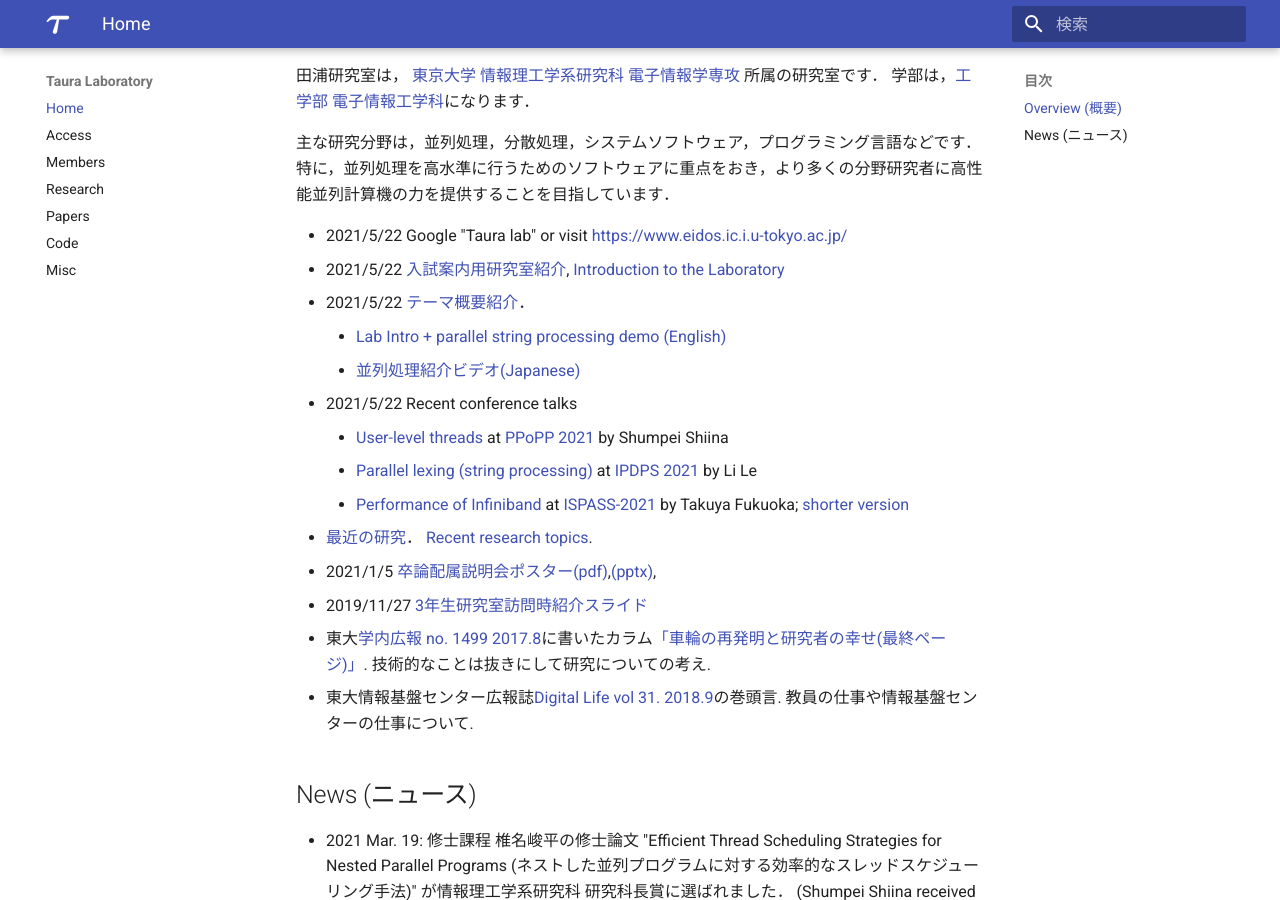
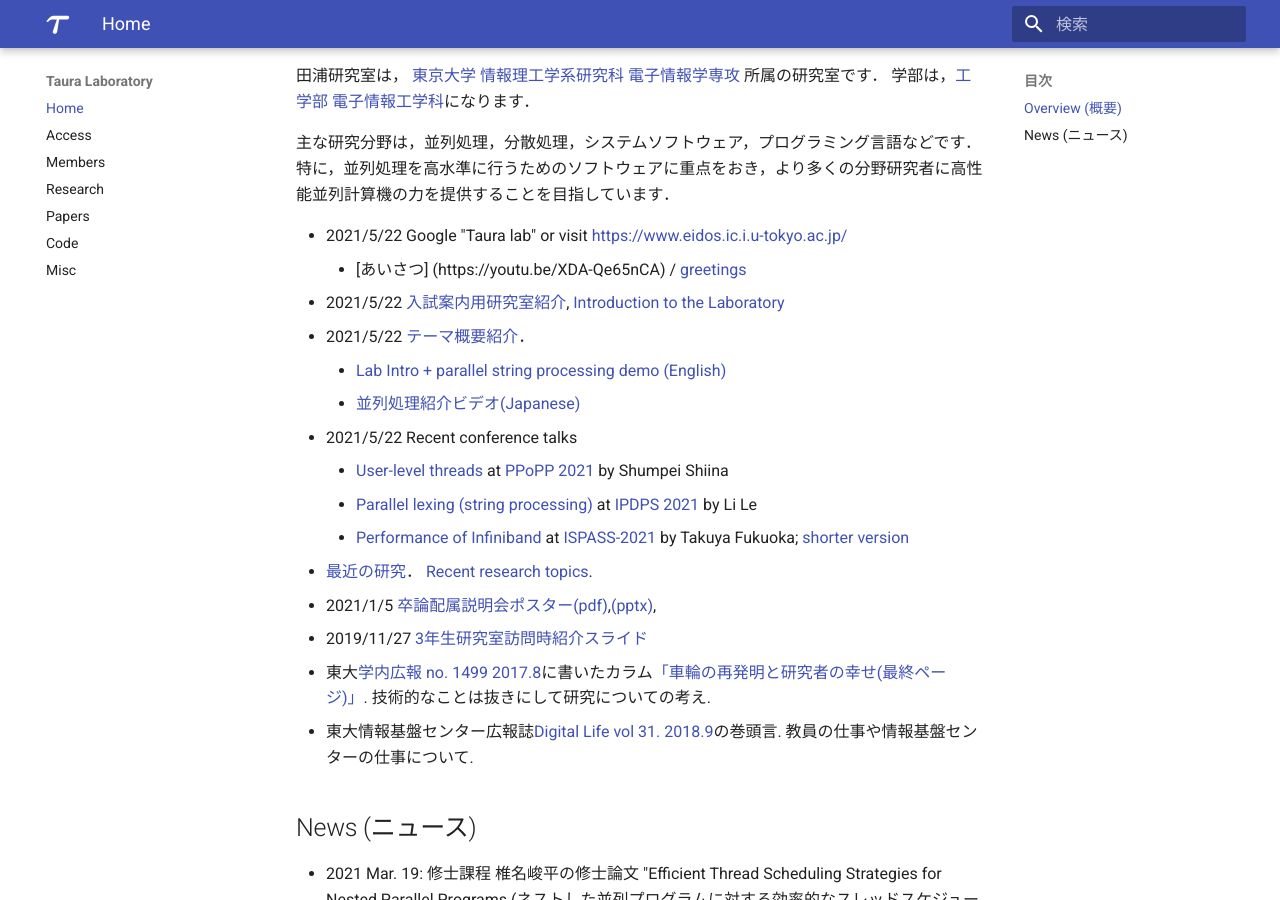
Before and after one commit to Yukayo/taura-lab, an MkDocs documentation site: the page built from docs/index.md, in a window 1280 px wide and 900 px high, scrolled down 353 px. Built offline with MkDocs 1.6.1 and Material for MkDocs 9.7.7, drawn with Linux system fonts in a browser that asks for light colours.

Commit message:
added a few videos for entrance exam briefing

```diff
--- a/docs/index.md
+++ b/docs/index.md
@@ -24,6 +24,7 @@ computers much more accessible to domain scientists.
 特に，並列処理を高水準に行うためのソフトウェアに重点をおき，より多くの分野研究者に高性能並列計算機の力を提供することを目指しています．
 
   * 2021/5/22 Google "Taura lab" or visit [https://www.eidos.ic.i.u-tokyo.ac.jp/](https://www.eidos.ic.i.u-tokyo.ac.jp/)
+    * [あいさつ] (https://youtu.be/XDA-Qe65nCA) /  [greetings](https://youtu.be/EXhfgDaGc2w)
   * 2021/5/22 [入試案内用研究室紹介](files/intro.pdf), [Introduction to the Laboratory](files/intro_e.pdf)
   * 2021/5/22 [テーマ概要紹介](lab_introduction.md)．
     * [Lab Intro + parallel string processing demo (English)](https://youtu.be/-xmkgsaPRrY)
```
